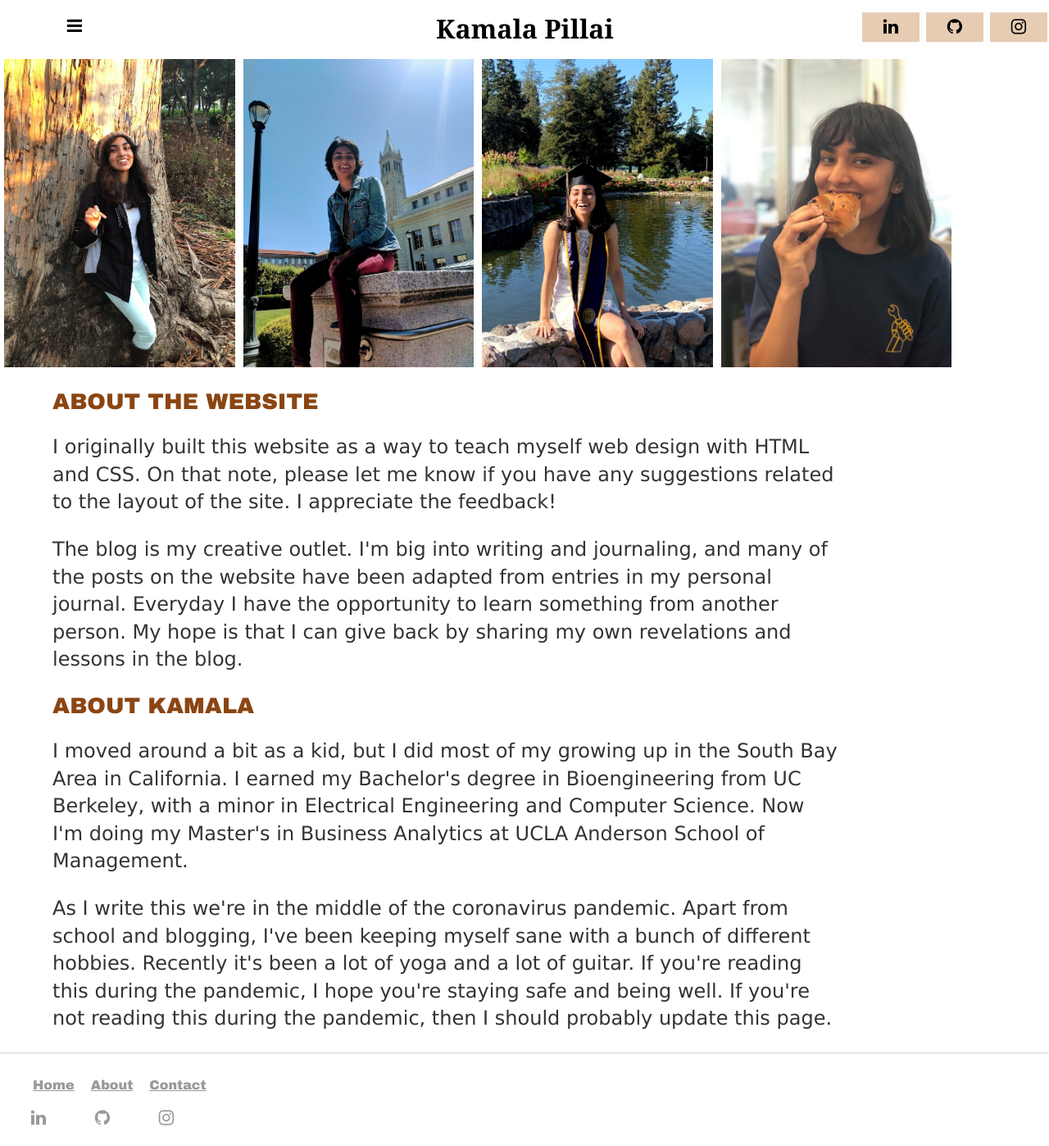
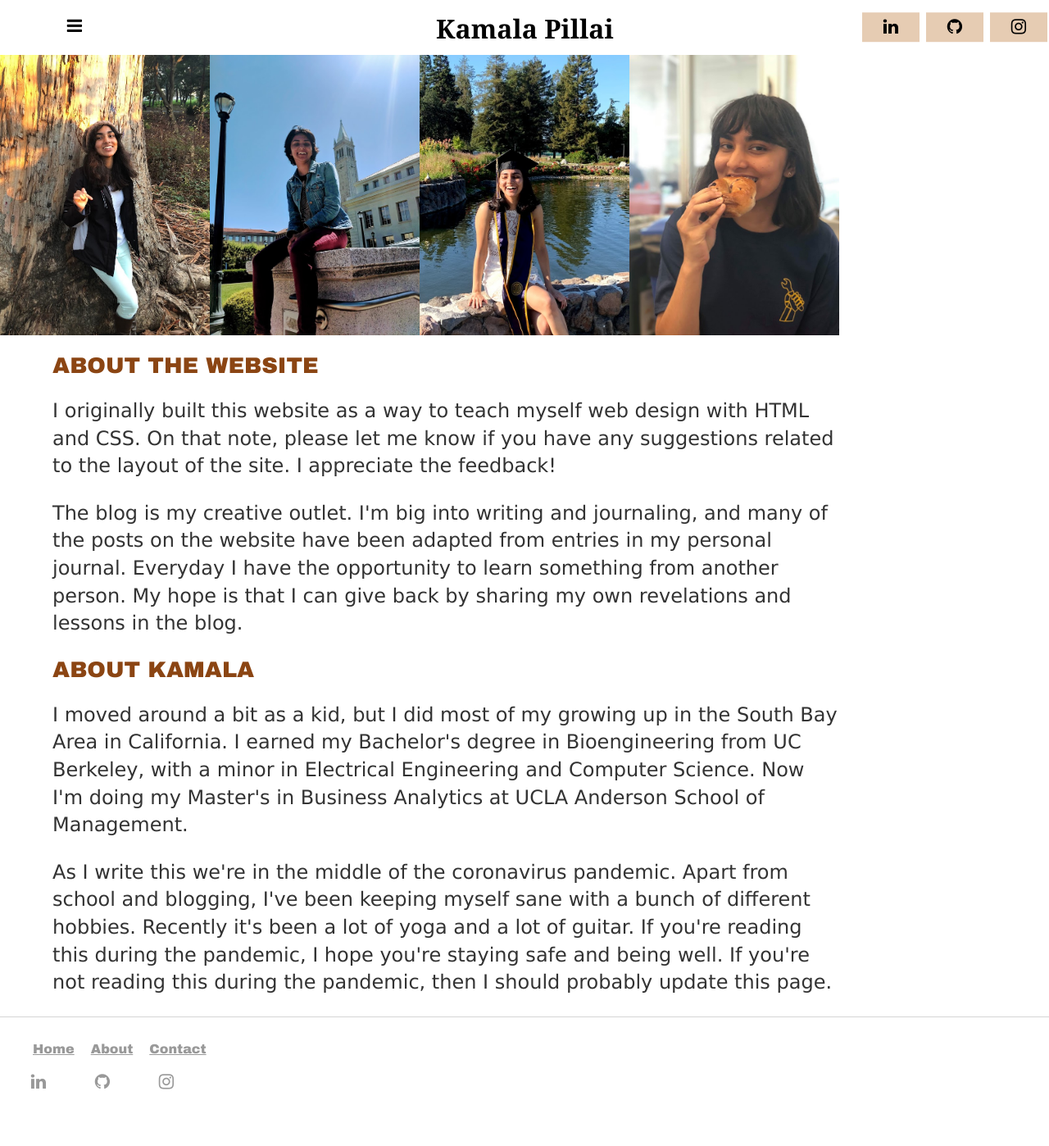
Before and after one commit to kpill/kpill.github.io, a Jekyll site: the page built from about/index.html, in a window 1280 px wide. Shown: the whole page at 82% size. Built offline with Jekyll 4.4.1, drawn with Linux system fonts in a browser that asks for light colours; after the commit the page ends 1354 px from its top, so only the background shows below that.

Commit message:
Update main.css

```diff
--- a/css/main.css
+++ b/css/main.css
@@ -291,8 +291,8 @@ p.about {
 
 .column_about {
   float: left;
-  width: 22%;
-  padding: 5px;
+  width: 20%;
+  padding: 0px;
 }
 
 .row_about::after {
```
